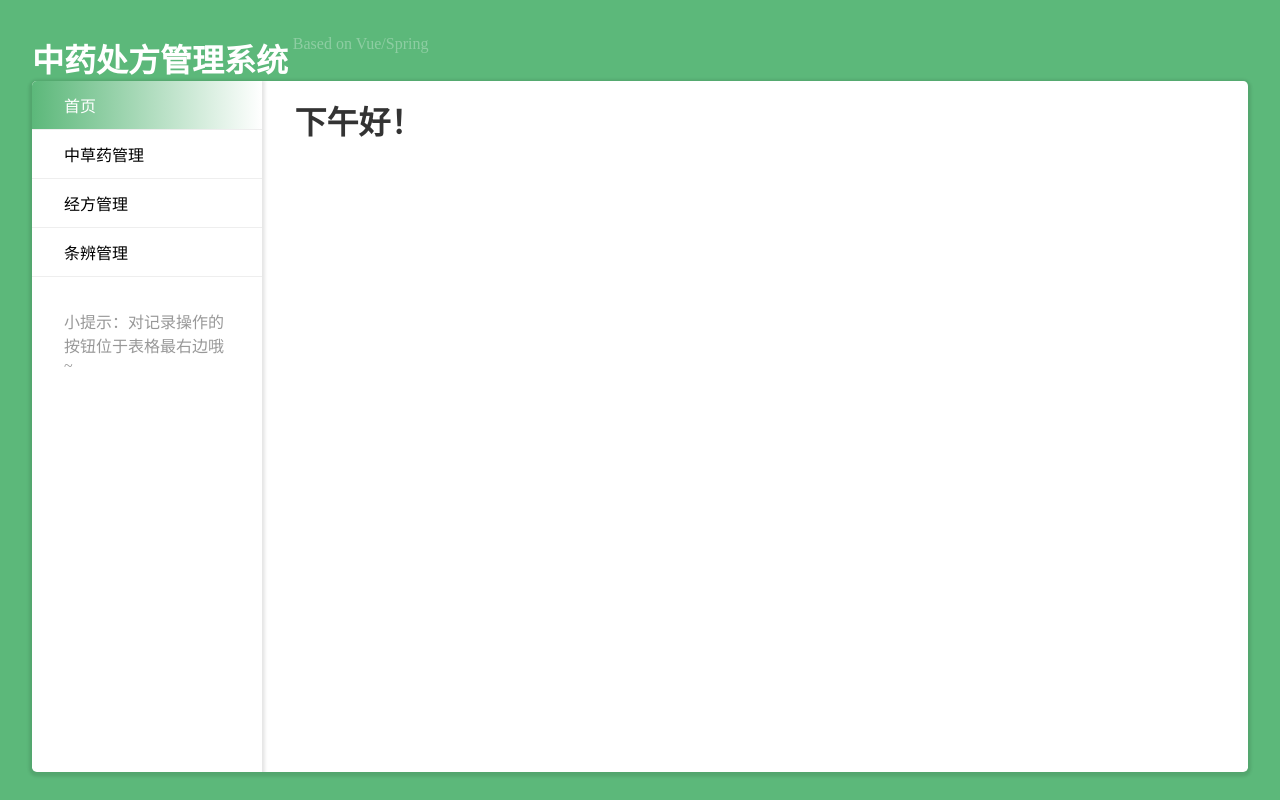
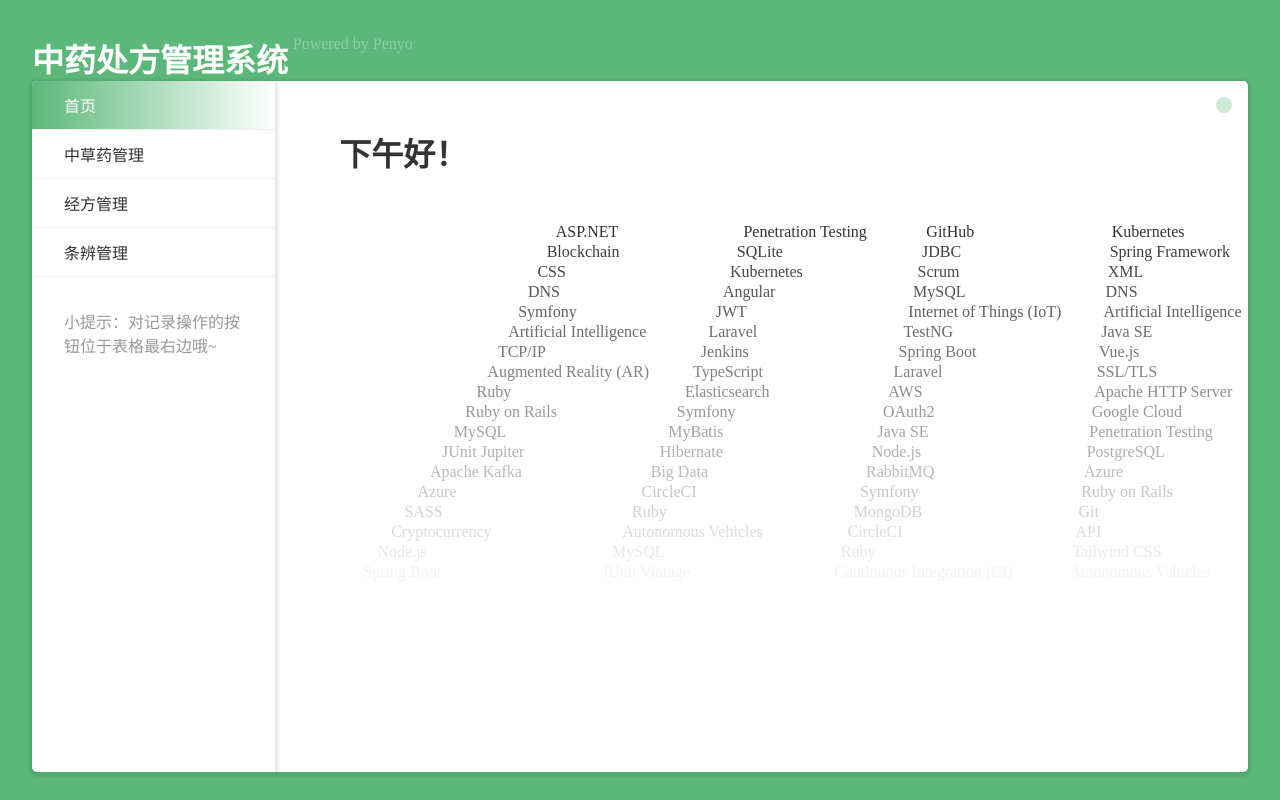
Before and after one commit to penyoofficial/HerbMS-FE, a Vue app: page / in a window 1280 px wide. Built offline with nearby package versions, Linux system fonts and the light colour scheme.

Commit message:
feat: add theme system and enrich welcome page

```diff
--- a/package.json
+++ b/package.json
@@ -1,6 +1,6 @@
 {
   "name": "herbms",
-  "version": "0.3.0-INDEV",
+  "version": "0.3.0",
   "private": true,
   "scripts": {
     "build": "run-p type-check build-only",
@@ -12,6 +12,8 @@
     "type-check": "vue-tsc --noEmit -p tsconfig.vitest.json --composite false"
   },
   "dependencies": {
+    "@types/lodash": "^4.14.202",
+    "lodash": "^4.17.21",
     "pinia": "^2.1.6",
     "vue": "^3.3.4",
     "vue-router": "^4.2.4"
--- a/src/App.vue
+++ b/src/App.vue
@@ -3,6 +3,9 @@ import { ref } from "vue";
 import { ModuleMapper } from "./types/ModuleMapper";
 import Index from "./components/Index.vue";
 import ServiceModule from "./components/ServiceTemplate.vue";
+import { useThemeStore } from "./stores/theme";
+
+useThemeStore().applyTheme();
 
 type PageType = "" | ModuleMapper;
 
@@ -34,7 +37,7 @@ function handleChangeView(path: PageType) {
   <div class="box">
     <div class="title-box">
       <h1 class="title">中药处方管理系统</h1>
-      <p class="subtitle">Based on Vue/Spring</p>
+      <p class="subtitle">Powered by Penyo</p>
     </div>
     <div class="content">
       <ul class="menu">
@@ -91,15 +94,16 @@ function handleChangeView(path: PageType) {
         align-items: center;
         height: 3rem;
         border-bottom: 1px solid var(--c-background-2);
+        color: var(--c-text);
         text-indent: 2rem;
-      }
-      & .fx.now {
+        &.now {
           background: linear-gradient(
             to right,
             var(--c-highlight),
             var(--c-background)
           );
           color: var(--c-text-highlight);
+        }
       }
       & .tip {
         padding: 2rem;
@@ -109,8 +113,7 @@ function handleChangeView(path: PageType) {
     }
     & .view {
       flex: 4;
-      padding: 1rem 2rem;
-      overflow: auto;
+      overflow: hidden;
     }
   }
 }
--- a/src/assets/base.css
+++ b/src/assets/base.css
@@ -10,9 +10,21 @@
   --c-text: #333;
 }
 
+:root.dark {
+  --c-background: #333;
+  --c-background-hover: #444;
+  --c-background-2: #444;
+  --c-background-2-hover: #555;
+
+  --c-text: #eee;
+}
+
 * {
   margin: 0;
   padding: 0;
+  transition:
+    background-color 0.5s,
+    color 0.5s;
 }
 
 button,
@@ -33,6 +45,10 @@ input[type="text"] {
   outline: 0;
   border-radius: 0.3rem;
   background: var(--c-background-2);
+  color: var(--c-text);
+}
+
+label {
   color: var(--c-text);
 }
 
@@ -92,6 +108,7 @@ table.result {
   overflow-x: auto;
   width: 100%;
   border-collapse: collapse;
+  color: var(--c-text);
 }
 
 .result > thead tr {
--- a/src/components/Index.vue
+++ b/src/components/Index.vue
@@ -1,5 +1,7 @@
 <script setup lang="ts">
 import { ref } from "vue";
+import { useThemeStore } from "@/stores/theme";
+import { useDanmuStore } from "@/stores/danmu";
 
 const time = ref(
   ((now: Date) => {
@@ -11,14 +13,79 @@ const time = ref(
     else return "晚上";
   })(new Date()),
 );
+
+const timer = ref([false, false, false, false, false, false]);
+
+timer.value.forEach((_, i) => {
+  setTimeout(() => (timer.value[i] = true), (8000 / timer.value.length) * i);
+});
 </script>
 
 <template>
-  <h1>{{ time }}好！</h1>
+  <div class="shell">
+    <div
+      class="theme"
+      title="切换主题"
+      @click="useThemeStore().changeTheme()"
+    ></div>
+    <h1>{{ time }}好！</h1>
+    <div class="danmu-pool">
+      <span v-for="t in timer">
+        <p
+          v-if="t"
+          v-for="(d, i) in useDanmuStore().getDanmus(18)"
+          class="danmu"
+          :style="`top: ${i * 1.25}rem; --speed: ${8 - i * 0.1}s; opacity: ${
+            1 - i / 18
+          };`"
+        >
+          {{ d }}
+        </p>
+      </span>
+    </div>
+  </div>
 </template>
 
 <style scoped>
-h1 {
-  color: var(--c-text);
+.shell {
+  position: relative;
+  padding: 3rem 4rem;
+  & .theme {
+    position: absolute;
+    top: 1rem;
+    right: 1rem;
+    width: 1rem;
+    height: 1rem;
+    border-radius: 0.5rem;
+    background: var(--c-highlight);
+    opacity: 0.3;
+  }
+  & h1 {
+    margin-bottom: 3rem;
+    color: var(--c-text);
+  }
+  & .danmu-pool {
+    position: relative;
+    & p {
+      position: absolute;
+      width: 18rem;
+      color: var(--c-text);
+      animation: danmu-action var(--speed) linear infinite;
+      &:hover {
+        color: var(--c-highlight);
+        animation-play-state: paused;
+      }
+    }
+  }
+}
+
+@keyframes danmu-action {
+  0% {
+    left: 110%;
+  }
+
+  100% {
+    left: -25%;
+  }
 }
 </style>
--- a/src/components/ServiceTemplate.vue
+++ b/src/components/ServiceTemplate.vue
@@ -78,18 +78,20 @@ function getParams(e?: Event) {
   return params;
 }
 
-async function handleSubmit(e?: Event) {
+function handleSubmit(e?: Event) {
   objs.value = [];
   subObjs.value = [];
   isNewingFormPoped.value = false;
+
+  const params = getParams(e);
   Promise.all([
     NetworkIOEngine.requestServlet(
       props.serviceModule,
-      getParams(e),
+      params,
     ) as Promise<NetworkIOEngine.MainDataPack>,
     NetworkIOEngine.requestServlet(
       props.serviceModule,
-      getParams(e),
+      params,
       "Specific",
     ) as Promise<NetworkIOEngine.SpecificDataPack>,
   ]).then((datas) => {
@@ -206,7 +208,8 @@ function handleDeleteOP(id: number) {
 .shell {
   display: flex;
   flex-direction: column;
-  height: 100%;
+  height: calc(100% - 2rem);
+  padding: 1rem 2rem;
   & .tool-bar {
     display: flex;
     & .flex-right {
--- /dev/null
+++ b/src/stores/danmu.ts
@@ -0,0 +1,117 @@
+import { ref } from "vue";
+import { defineStore } from "pinia";
+import { shuffle } from "lodash";
+
+export const useDanmuStore = defineStore("danmu", () => {
+  const danmuku = ref([
+    "JavaScript",
+    "TypeScript",
+    "Node.js",
+    "Vue.js",
+    "Java SE",
+    "Maven",
+    "Jakarta EE",
+    "JDBC",
+    "MyBatis",
+    "React",
+    "Angular",
+    "Python",
+    "Django",
+    "Flask",
+    "Ruby",
+    "Ruby on Rails",
+    "PHP",
+    "Laravel",
+    "Symfony",
+    "ASP.NET",
+    "C#",
+    "ASP.NET MVC",
+    "ASP.NET Core",
+    "Spring Framework",
+    "Spring Boot",
+    "Hibernate",
+    "JUnit",
+    "JUnit Jupiter",
+    "JUnit Vintage",
+    "TestNG",
+    "RESTful",
+    "GraphQL",
+    "SOAP",
+    "API",
+    "JSON",
+    "XML",
+    "HTML",
+    "CSS",
+    "SASS",
+    "LESS",
+    "Bootstrap",
+    "Tailwind CSS",
+    "Git",
+    "GitHub",
+    "GitLab",
+    "Bitbucket",
+    "Docker",
+    "Kubernetes",
+    "Jenkins",
+    "Travis CI",
+    "CircleCI",
+    "AWS",
+    "Azure",
+    "Google Cloud",
+    "Firebase",
+    "MongoDB",
+    "MySQL",
+    "PostgreSQL",
+    "SQLite",
+    "Redis",
+    "Elasticsearch",
+    "Apache Kafka",
+    "RabbitMQ",
+    "Nginx",
+    "Apache HTTP Server",
+    "WebSocket",
+    "TCP/IP",
+    "DNS",
+    "SSL/TLS",
+    "OAuth",
+    "JWT",
+    "OAuth2",
+    "Single Sign-On (SSO)",
+    "Microservices",
+    "Serverless",
+    "DevOps",
+    "Agile",
+    "Scrum",
+    "Kanban",
+    "Continuous Integration (CI)",
+    "Continuous Delivery (CD)",
+    "Machine Learning",
+    "Artificial Intelligence",
+    "Natural Language Processing (NLP)",
+    "Computer Vision",
+    "Big Data",
+    "Data Science",
+    "Data Engineering",
+    "Blockchain",
+    "Internet of Things (IoT)",
+    "Augmented Reality (AR)",
+    "Virtual Reality (VR)",
+    "Cybersecurity",
+    "Penetration Testing",
+    "Ethical Hacking",
+    "Cryptocurrency",
+    "Quantum Computing",
+    "Edge Computing",
+    "Robotics",
+    "Autonomous Vehicles",
+  ]);
+
+  /**
+   * 获取弹幕包。
+   */
+  function getDanmus(amount: number) {
+    return shuffle(danmuku.value).slice(0, amount);
+  }
+
+  return { getDanmus };
+});
--- /dev/null
+++ b/src/stores/theme.ts
@@ -0,0 +1,25 @@
+import { ref, watchEffect } from "vue";
+import { defineStore } from "pinia";
+
+export const useThemeStore = defineStore("theme", () => {
+  const isDark = ref(JSON.parse(localStorage.getItem("isDark") || "false"));
+
+  /**
+   * 切换主题。
+   */
+  function changeTheme() {
+    isDark.value = !isDark.value;
+    localStorage.setItem("isDark", JSON.stringify(isDark.value));
+    applyTheme();
+  }
+
+  /**
+   * 应用主题。
+   */
+  function applyTheme() {
+    if (isDark.value) document.documentElement.classList.add("dark");
+    else document.documentElement.classList.remove("dark");
+  }
+
+  return { changeTheme, applyTheme };
+});
```
Also changed, not shown: 1 other file (tests, documents, lock files or other folders). Lines whose indentation alone changed are shown as unchanged.
